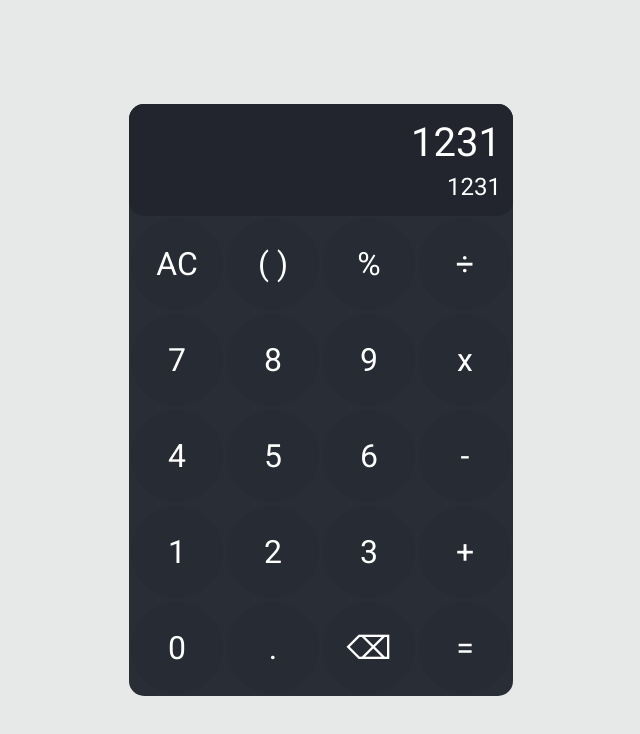
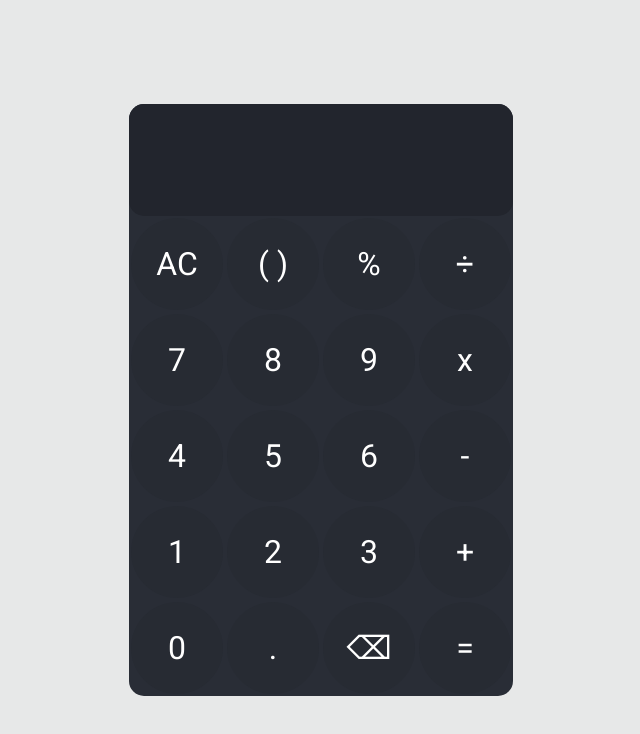
Before and after one commit to IrumiDesu7/react-calculator, a React (Create React App) app: page / in a window 1280 px wide. Shown: the top 734 px of the page, without its empty margins (319-959 px from the left). Built offline with nearby package versions, Linux system fonts and the light colour scheme.

Commit message:
add logic to populate display

```diff
--- a/src/App.js
+++ b/src/App.js
@@ -1,30 +1,84 @@
+import { useReducer } from 'react';
+import DigitButton from './components/DigitButton';
+import OperationButton from './components/OperationButton';
 import './styles.css';
 
+export const ACTIONS = {
+  ADD_DIGIT: 'add-digit',
+  CLEAR: 'clear',
+  BACKSPACE: 'backspace',
+  CHOOSE_OPERATION: 'choose-operation',
+  EVALUATE: 'evaluate',
+};
+
+const reducer = (state, { type, payload }) => {
+  // eslint-disable-next-line default-case
+  switch (type) {
+    case ACTIONS.ADD_DIGIT:
+      if (payload.digit === '0' && state.firstOperand === '0') {
+        return state;
+      }
+      if (payload.digit === '.' && state.firstOperand.includes('.')) {
+        return state;
+      }
+
+      if (state.operation != null) {
+        return {
+          ...state,
+          secondOperand: `${state.secondOperand || ''}${payload.digit}`,
+        };
+      }
+
+      return {
+        ...state,
+        firstOperand: `${state.firstOperand || ''}${payload.digit}`,
+      };
+
+    case ACTIONS.CHOOSE_OPERATION:
+      if (state.firstOperand == null) {
+        return state;
+      }
+      if (state.secondOperand == null) {
+        return {
+          ...state,
+          operation: payload.operation,
+        };
+      }
+    // eslint-disable-next-line no-fallthrough
+    case ACTIONS.CLEAR:
+      return {};
+  }
+};
+
 function App() {
+  const [{ firstOperand, secondOperand, operation, result }, dispatch] =
+    useReducer(reducer, {});
   return (
     <div className='calculator-grid'>
       <div className='output'>
-        <div className='previous-operand'>1231</div>
-        <div className='current-operand'>1231</div>
+        <div className='operation'>
+          {firstOperand} {operation} {secondOperand}
+        </div>
+        <div className='result'>{result}</div>
       </div>
-      <button>AC</button>
+      <button onClick={() => dispatch({ type: ACTIONS.CLEAR })}>AC</button>
       <button>( )</button>
       <button>%</button>
-      <button>÷</button>
-      <button>7</button>
-      <button>8</button>
-      <button>9</button>
-      <button>x</button>
-      <button>4</button>
-      <button>5</button>
-      <button>6</button>
-      <button>-</button>
-      <button>1</button>
-      <button>2</button>
-      <button>3</button>
-      <button>+</button>
-      <button>0</button>
-      <button>.</button>
+      <OperationButton operation='÷' dispatch={dispatch} />
+      <DigitButton digit='7' dispatch={dispatch} />
+      <DigitButton digit='8' dispatch={dispatch} />
+      <DigitButton digit='9' dispatch={dispatch} />
+      <OperationButton operation='x' dispatch={dispatch} />
+      <DigitButton digit='4' dispatch={dispatch} />
+      <DigitButton digit='5' dispatch={dispatch} />
+      <DigitButton digit='6' dispatch={dispatch} />
+      <OperationButton operation='-' dispatch={dispatch} />
+      <DigitButton digit='1' dispatch={dispatch} />
+      <DigitButton digit='2' dispatch={dispatch} />
+      <DigitButton digit='3' dispatch={dispatch} />
+      <OperationButton operation='+' dispatch={dispatch} />
+      <DigitButton digit='0' dispatch={dispatch} />
+      <DigitButton digit='.' dispatch={dispatch} />
       <button>⌫</button>
       <button>=</button>
     </div>
--- /dev/null
+++ b/src/components/DigitButton.js
@@ -0,0 +1,11 @@
+import { ACTIONS } from '../App';
+
+export default function DigitButton({ dispatch, digit }) {
+  return (
+    <button
+      onClick={() => dispatch({ type: ACTIONS.ADD_DIGIT, payload: { digit } })}
+    >
+      {digit}
+    </button>
+  );
+}
--- /dev/null
+++ b/src/components/OperationButton.js
@@ -0,0 +1,16 @@
+import { ACTIONS } from '../App';
+
+export default function OperationButton({ dispatch, operation }) {
+  return (
+    <button
+      onClick={() =>
+        dispatch({
+          type: ACTIONS.CHOOSE_OPERATION,
+          payload: { operation },
+        })
+      }
+    >
+      {operation}
+    </button>
+  );
+}
--- a/src/styles.css
+++ b/src/styles.css
@@ -44,11 +44,11 @@ body {
   word-break: break-all;
   border-radius: 15px;
 }
-.previous-operand {
+.operation {
   font-size: 2.5rem;
 }
-.current-operand {
-  font-size: 1.5rem;
+.result {
+  font-size: 2rem;
 }
 .calculator-grid > button {
   font-family: 'Roboto', sans-serif;
```
